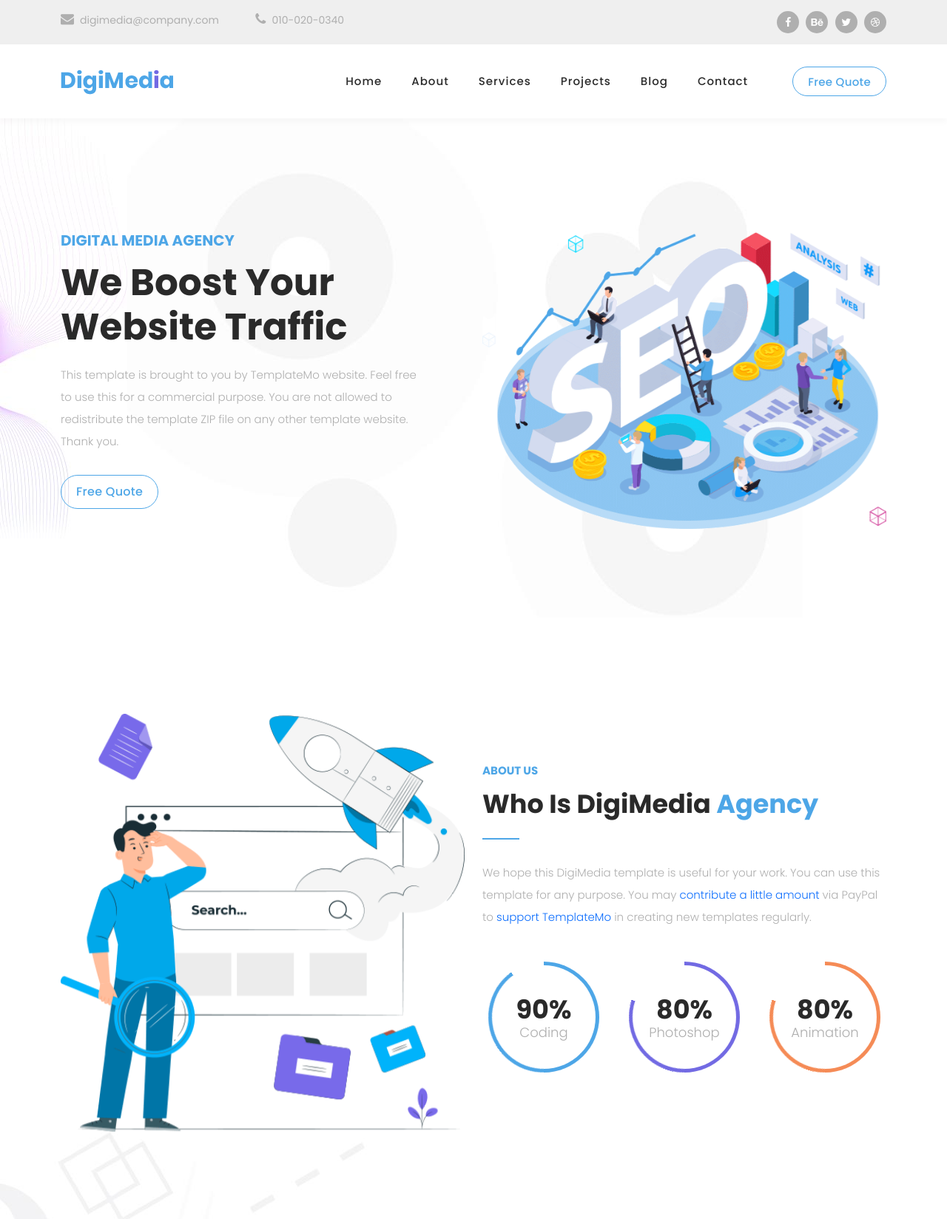
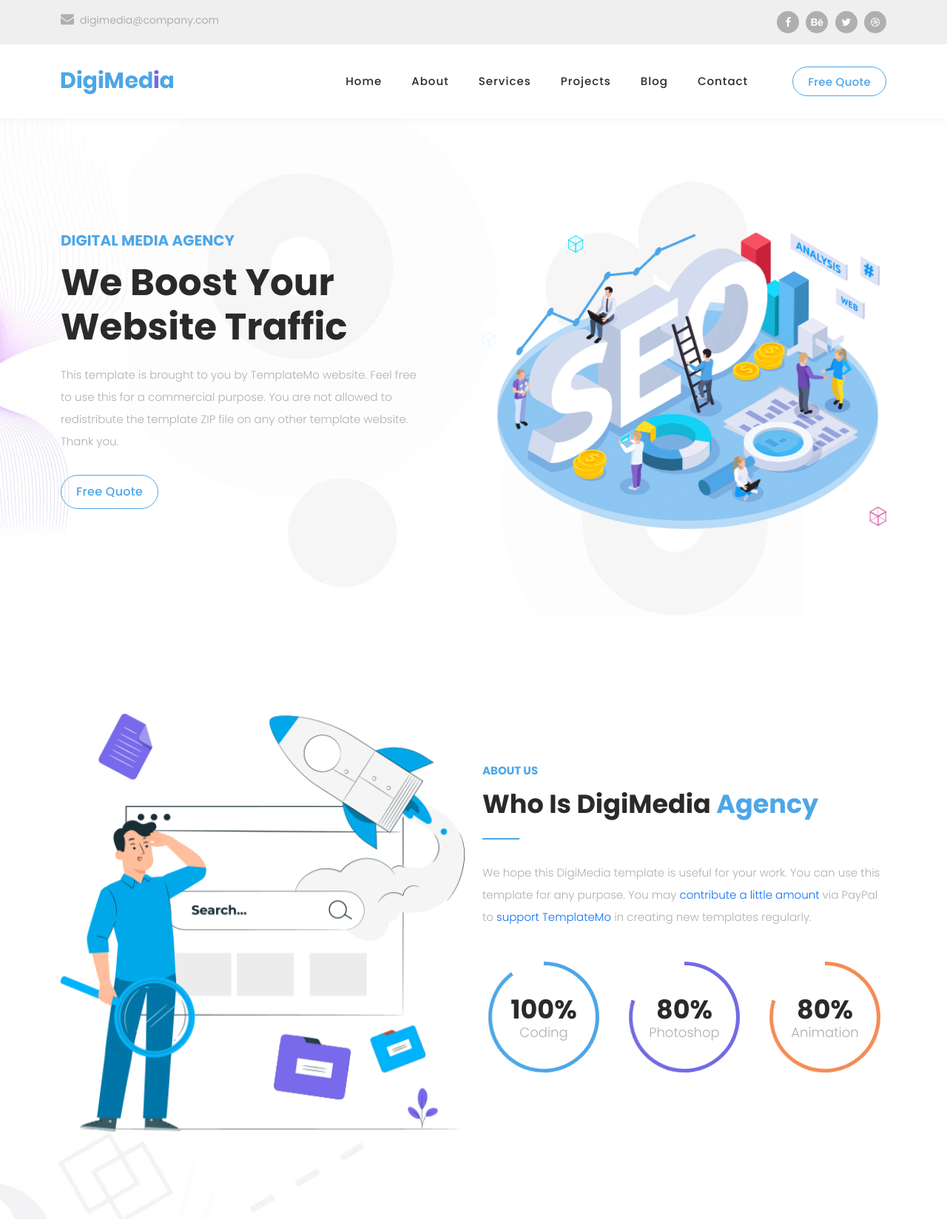
Before and after one commit to jnt8526/zyntax_dashboard, a PHP site: page / in a window 1280 px wide. Shown: the top 1648 px of the page at 74% size. Run offline with PHP 8.4, Linux system fonts and the light colour scheme; some libraries are stand-ins or nearby versions.

Commit message:
Basic changes on temp

```diff
--- a/index.php
+++ b/index.php
@@ -53,15 +53,14 @@
         <div class="col-lg-8 col-sm-8 col-7">
           <ul class="info">
             <li><a href="#"><i class="fa fa-envelope"></i>digimedia@company.com</a></li>
-            <li><a href="#"><i class="fa fa-phone"></i>010-020-0340</a></li>
           </ul>
         </div>
         <div class="col-lg-4 col-sm-4 col-5">
           <ul class="social-media">
             <li><a href="#"><i class="fa fa-facebook"></i></a></li>
-            <li><a href="#"><i class="fa fa-behance"></i></a></li>
-            <li><a href="#"><i class="fa fa-twitter"></i></a></li>
-            <li><a href="#"><i class="fa fa-dribbble"></i></a></li>
+            <li><a href="#"><i class="fa fa-behance"></i></a></li><!--remove--><!--linked in-->
+            <li><a href="#"><i class="fa fa-twitter"></i></a></li><!--whatsapp-->
+            <li><a href="#"><i class="fa fa-dribbble"></i></a></li><!--remove--><!--telegram-->
           </ul>
         </div>
       </div>
@@ -86,9 +85,9 @@
               <li class="scroll-to-section"><a href="#about">About</a></li>
               <li class="scroll-to-section"><a href="#services">Services</a></li>
               <li class="scroll-to-section"><a href="#portfolio">Projects</a></li>
-              <li class="scroll-to-section"><a href="#blog">Blog</a></li>
+              <li class="scroll-to-section"><a href="#blog">Blog</a></li><!--setup separate page-->
               <li class="scroll-to-section"><a href="#contact">Contact</a></li>
-              <li class="scroll-to-section"><div class="border-first-button"><a href="#contact">Free Quote</a></div></li>
+              <li class="scroll-to-section"><div class="border-first-button"><a href="#contact">Free Quote</a></div></li> <!--go to quote-->
             </ul>
             <a class='menu-trigger'>
                 <span>Menu</span>
@@ -116,7 +115,7 @@
                   </div>
                   <div class="col-lg-12">
                     <div class="border-first-button scroll-to-section">
-                      <a href="#contact">Free Quote</a>
+                      <a href="#contact">Free Quote</a><!--go to quote-->
                     </div>
                   </div>
                 </div>
@@ -163,7 +162,7 @@
                         </span>
                         <div class="progress-value">
                           <div>
-                            90%<br>
+                            100%<br>
                             <span>Coding</span>
                           </div>
                         </div>
```
